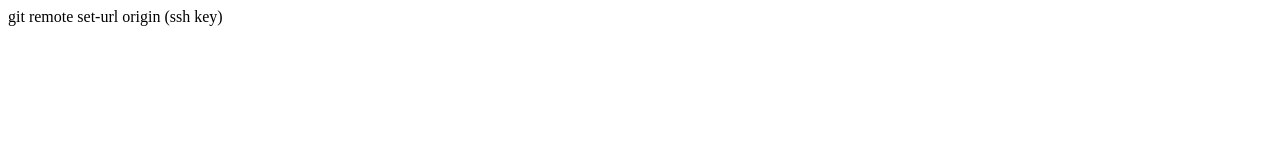
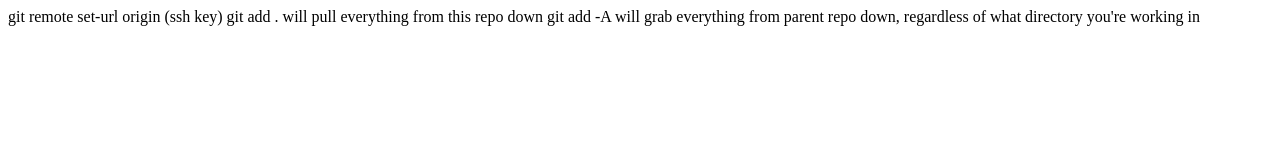
Before and after one commit to scubastove4/Sample, a plain HTML site: page index.html in a window 1280 px wide. Drawn offline with Linux system fonts and the light colour scheme.

Commit message:
git help 1

```diff
--- a/index.html
+++ b/index.html
@@ -8,5 +8,7 @@
 </head>
 <body>
     git remote set-url origin (ssh key)
+    git add . will pull everything from this repo down
+    git add -A will grab everything from parent repo down, regardless of what directory you're working in
 </body>
 </html>
```
